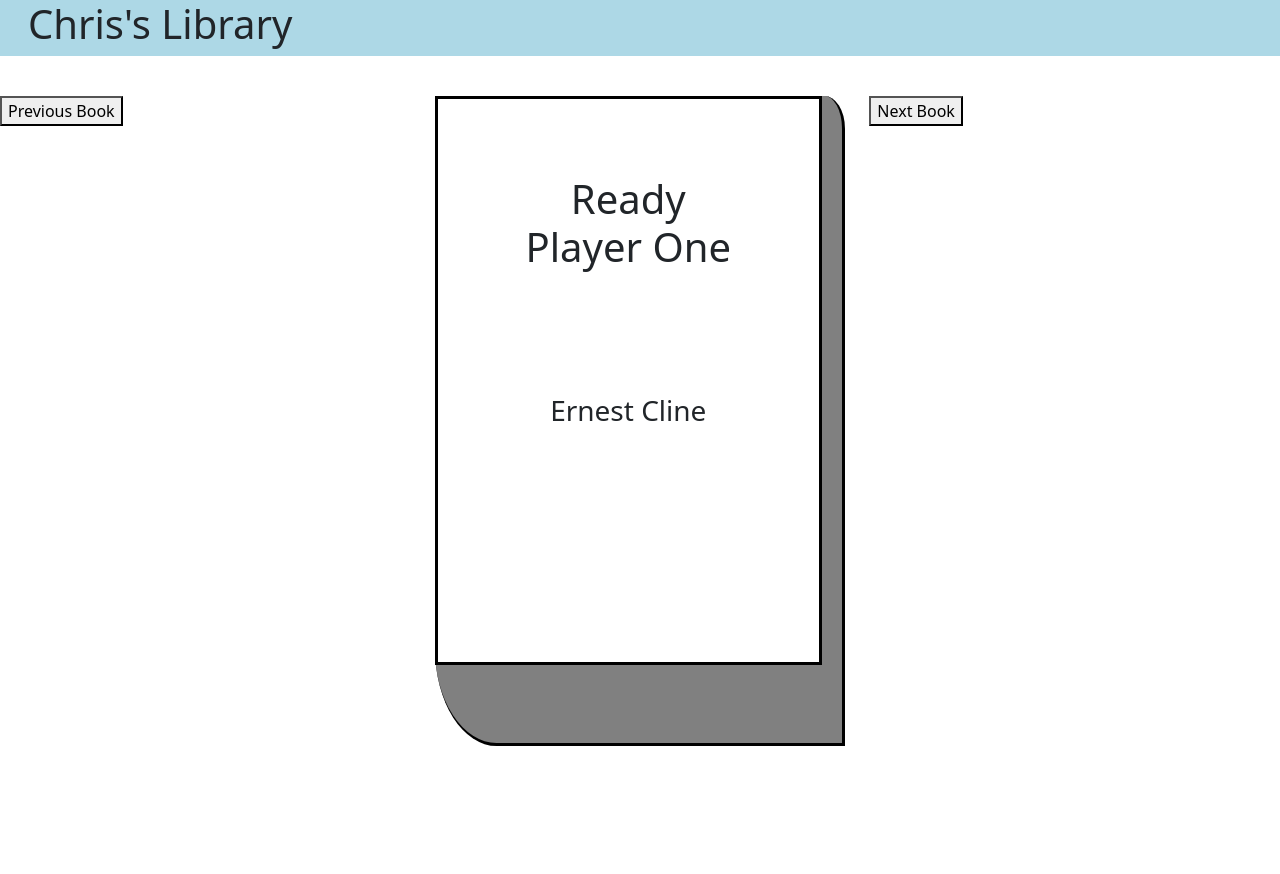
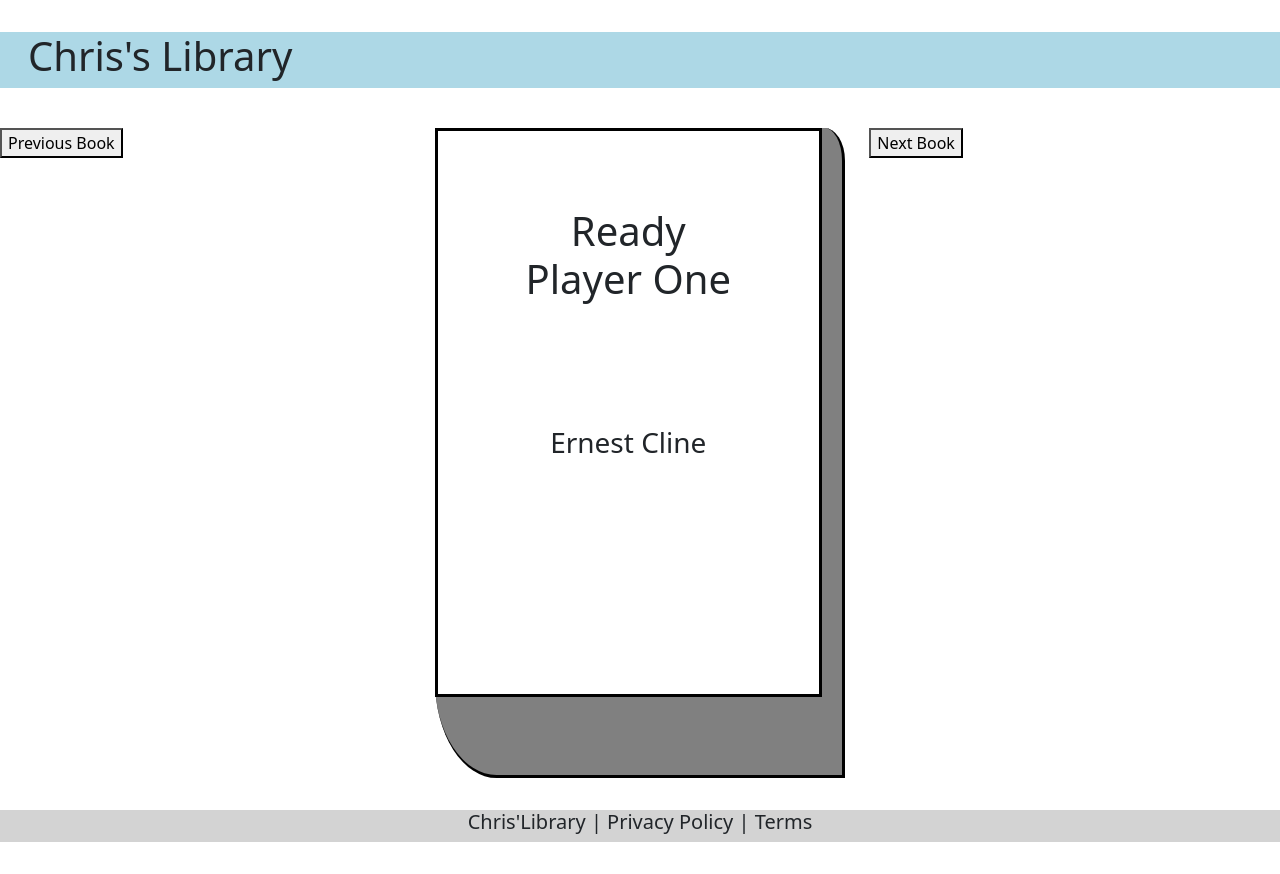
Before and after one commit to cmattox4846/DCCLibraryReactPorject, a React (Create React App) app: page / in a window 1280 px wide. Before the commit the page ends 800 px from the top, so only its background shows below. Built offline with nearby package versions, Linux system fonts and the light colour scheme.

Commit message:
Added footer with sperate component file

```diff
--- a/src/components/App.jsx
+++ b/src/components/App.jsx
@@ -2,6 +2,7 @@
 import './App.css'
 import TitleBar from './TitleBar/TitleBar';
 import BookViewer from './BookViewer/BookViewer';
+import Footer from './Footer/Footer';
 
 class App extends Component{
     constructor(props){
@@ -46,7 +47,7 @@
             <div className="container-fuild">
                 <TitleBar />
                 <BookViewer book = {this.books[this.state.bookNumber]} nextBook={this.goToNextBook} previousBook={this.goToPreviousBook}/>
-
+                <Footer />
             </div>
         )
     }
--- /dev/null
+++ b/src/components/Footer/Footer.css
@@ -0,0 +1,11 @@
+.footer{
+ background-color: lightgray;
+ text-align: center;
+}
+
+
+.row-space {
+    margin-top: 2em;
+    padding-top: 2em;
+
+}
--- /dev/null
+++ b/src/components/Footer/Footer.jsx
@@ -0,0 +1,18 @@
+import React from 'react';
+import "./Footer.css"
+
+
+
+const footer = () => {
+    return (
+        <div className="row row-space">
+
+            <div className='footer'>
+                <h5> Chris'Library | Privacy Policy | Terms</h5>
+            </div>
+        </div>
+
+     );
+}
+
+export default footer;
```
